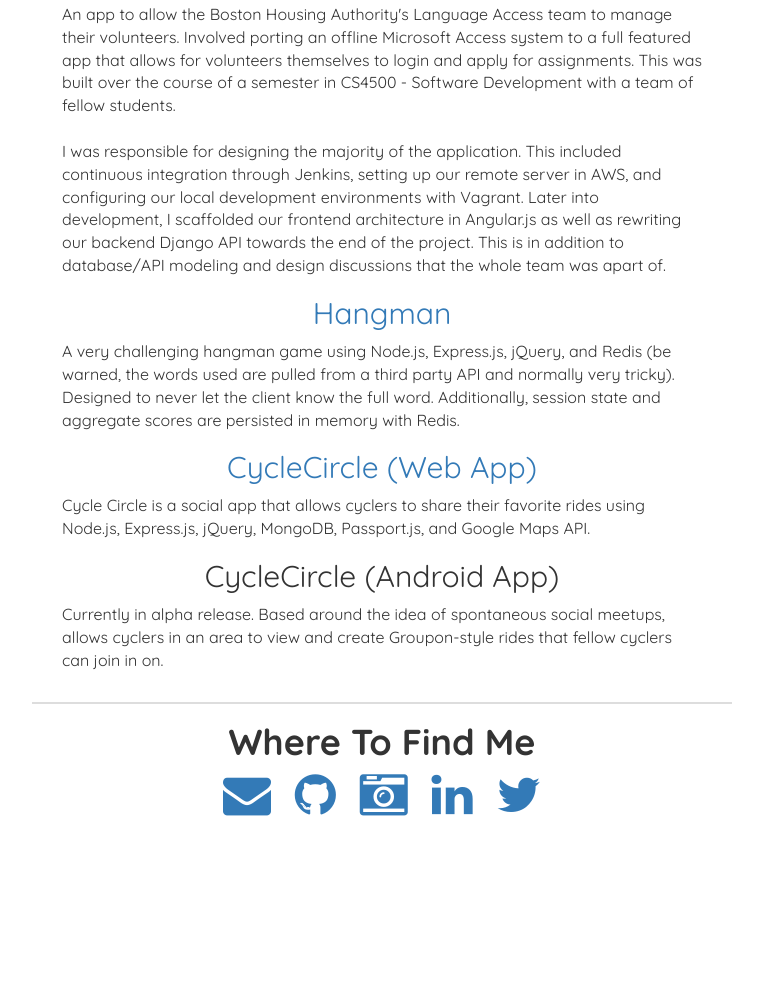
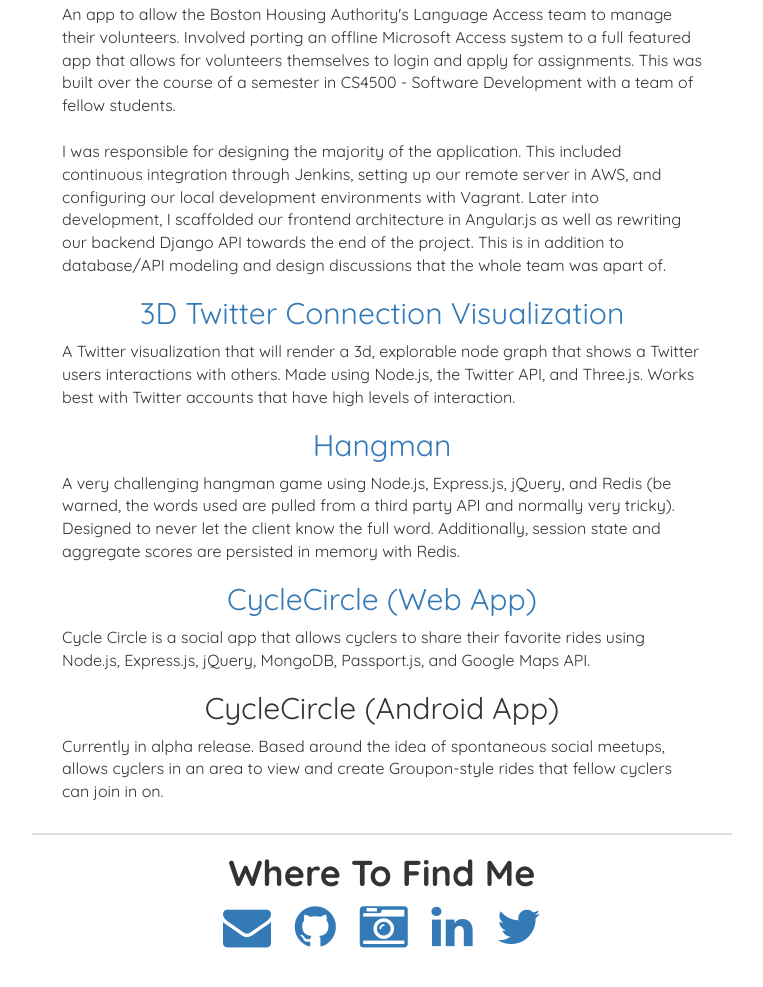
Before and after one commit to jackburns/jackburns.dev, a plain HTML site: page index.html in a window 1280 px wide. Shown: the part 1973-2960 px from the top of the page, without its empty margins (258-1021 px from the left). Before the commit the page ends 2892 px from the top, so only its background shows below. Drawn offline with nearby package versions, Linux system fonts and the light colour scheme.

Commit message:
add twitter visualization to projects

```diff
--- a/index.html
+++ b/index.html
@@ -92,6 +92,10 @@
 						<br /><br />
 						I was responsible for designing the majority of the application. This included continuous integration through Jenkins, setting up our remote server in AWS, and configuring our local development environments with Vagrant. Later into development, I scaffolded our frontend architecture in Angular.js as well as rewriting our backend Django API towards the end of the project. This is in addition to database/API modeling and design discussions that the whole team was apart of.
 					</p>
+					<a href="https://twitter-visualization.herokuapp.com/"><h2>3D Twitter Connection Visualization</h2></a>
+					<p>
+						A Twitter visualization that will render a 3d, explorable node graph that shows a Twitter users interactions with others. Made using Node.js, the Twitter API, and Three.js. Works best with Twitter accounts that have high levels of interaction.
+					</p>
 					<a href="http://hangmangame-jburns.rhcloud.com"><h2>Hangman</h2></a>
 					<p>
 						A very challenging hangman game using Node.js, Express.js, jQuery, and Redis (be warned, the words used are pulled from a third party API and normally very tricky). Designed to never let the client know the full word. Additionally, session state and aggregate scores are persisted in memory with Redis.
```
